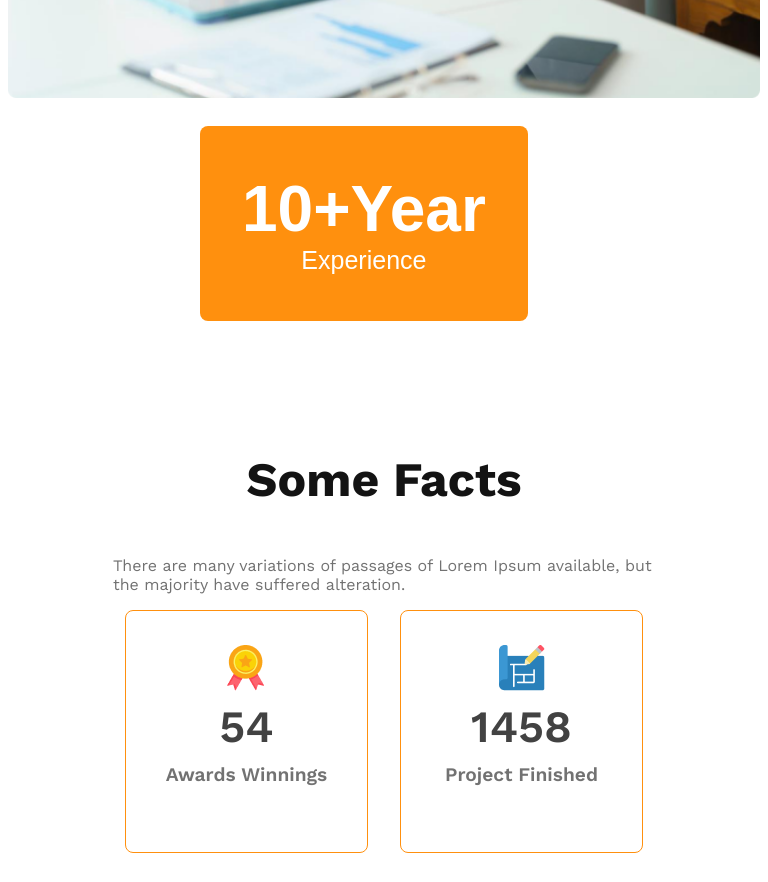
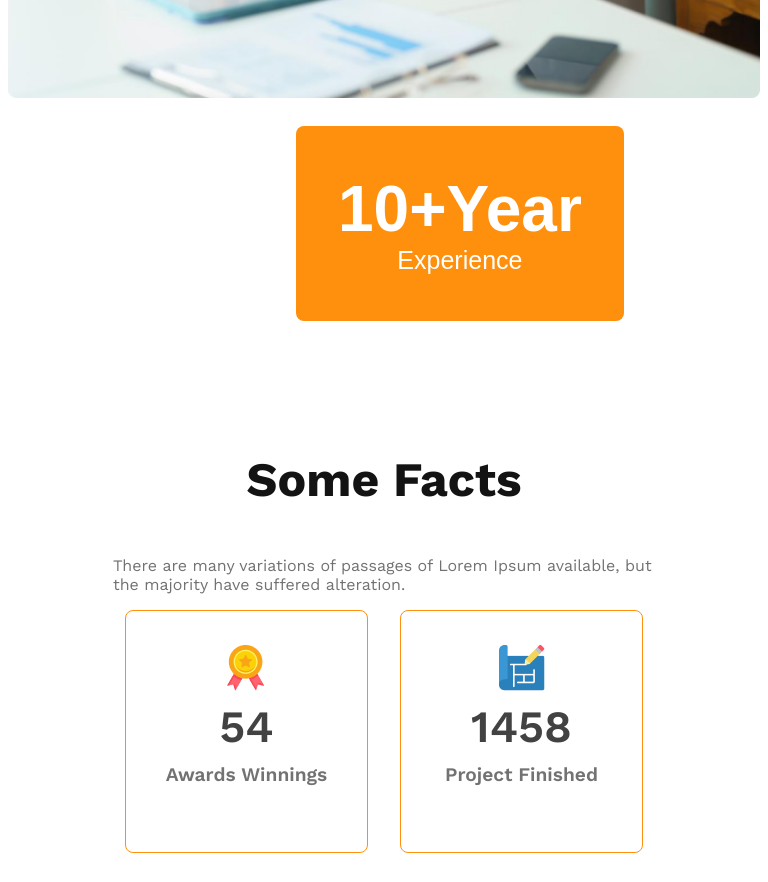
Before and after one commit to Prottoy-roy/architects, a plain HTML site: page index.html in a window 768 px wide. Shown: the part 4320-5202 px from the top of the page. Drawn offline with nearby package versions, Linux system fonts and the light colour scheme.

Commit message:
add btn margin

```diff
--- a/style/architects.css
+++ b/style/architects.css
@@ -272,6 +272,6 @@ main {
   }
   #experience-btn {
     margin-top:1.5rem;
-    margin-left:12rem;
+    margin-left:18rem;
   }
 }
```
